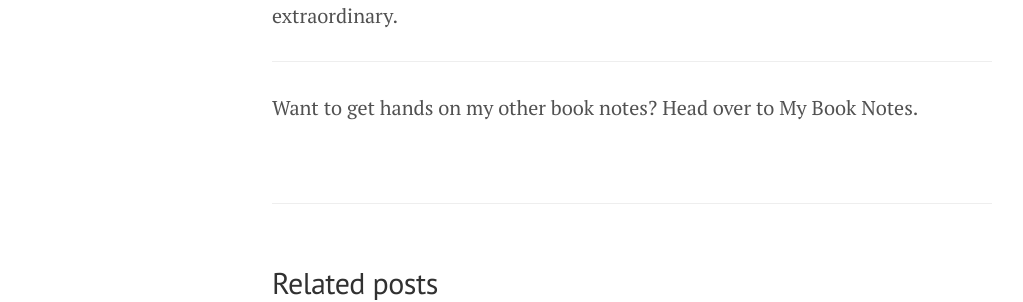
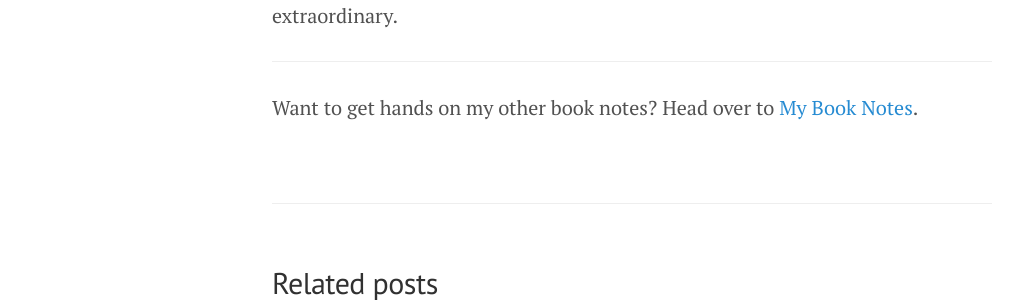
Before and after one commit to jashrathod/book-blog, a Jekyll site: the page built from _posts/2021-07-01-the-subtle-art.md, in a window 1280 px wide and 900 px high, scrolled down 9105 px. Shown: the part 278-580 px from the top of the window, without its empty margins (8-1031 px from the left). Built offline with Jekyll 4.4.1, drawn with Linux system fonts in a browser that asks for light colours; comment, search, counter and statistics services are not loaded; part of the change alters nothing that is shown.

```diff
--- a/_posts/2021-07-01-the-subtle-art.md
+++ b/_posts/2021-07-01-the-subtle-art.md
@@ -150,4 +150,4 @@ The pampering of the modern mind has resulted in a population that feels deservi
 
 <hr>
 
-Want to get hands on my other book notes? Head over to My Book Notes.
+Want to get hands on my other book notes? Head over to [My Book Notes](https://jashrathod.github.io/book-blog/notes/).
```
